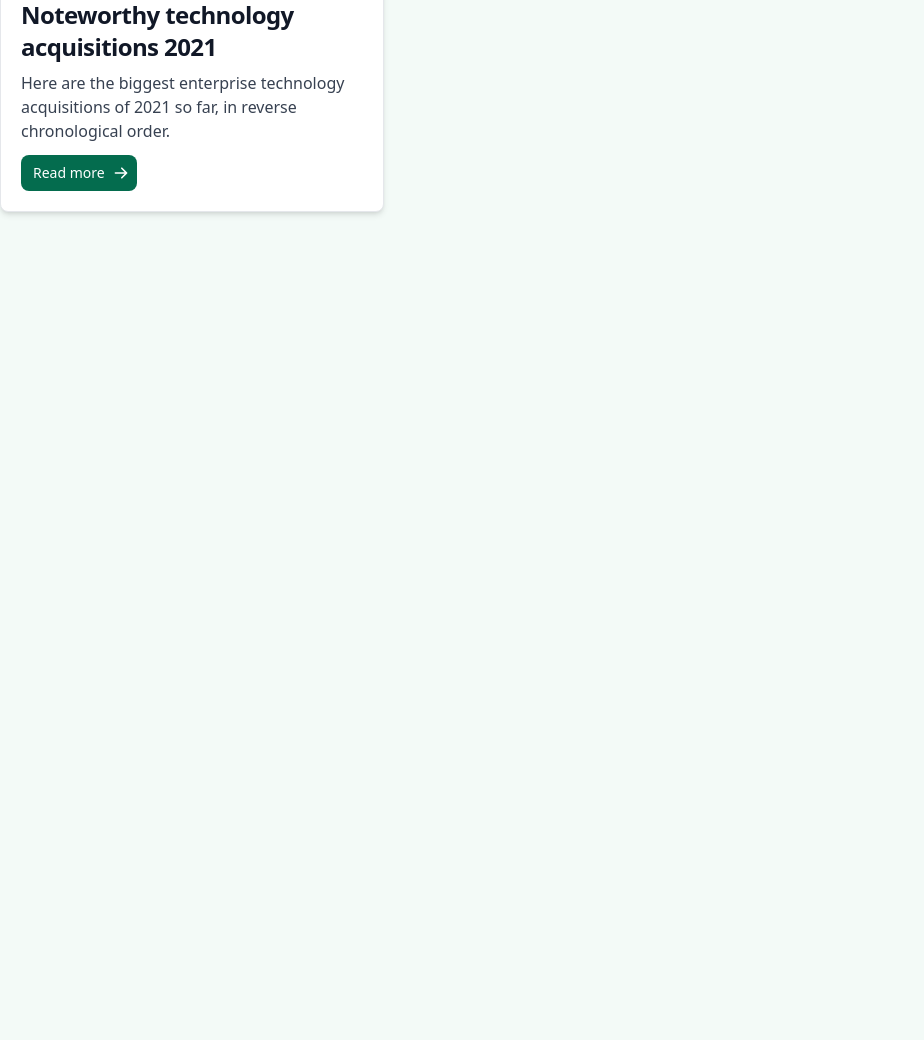
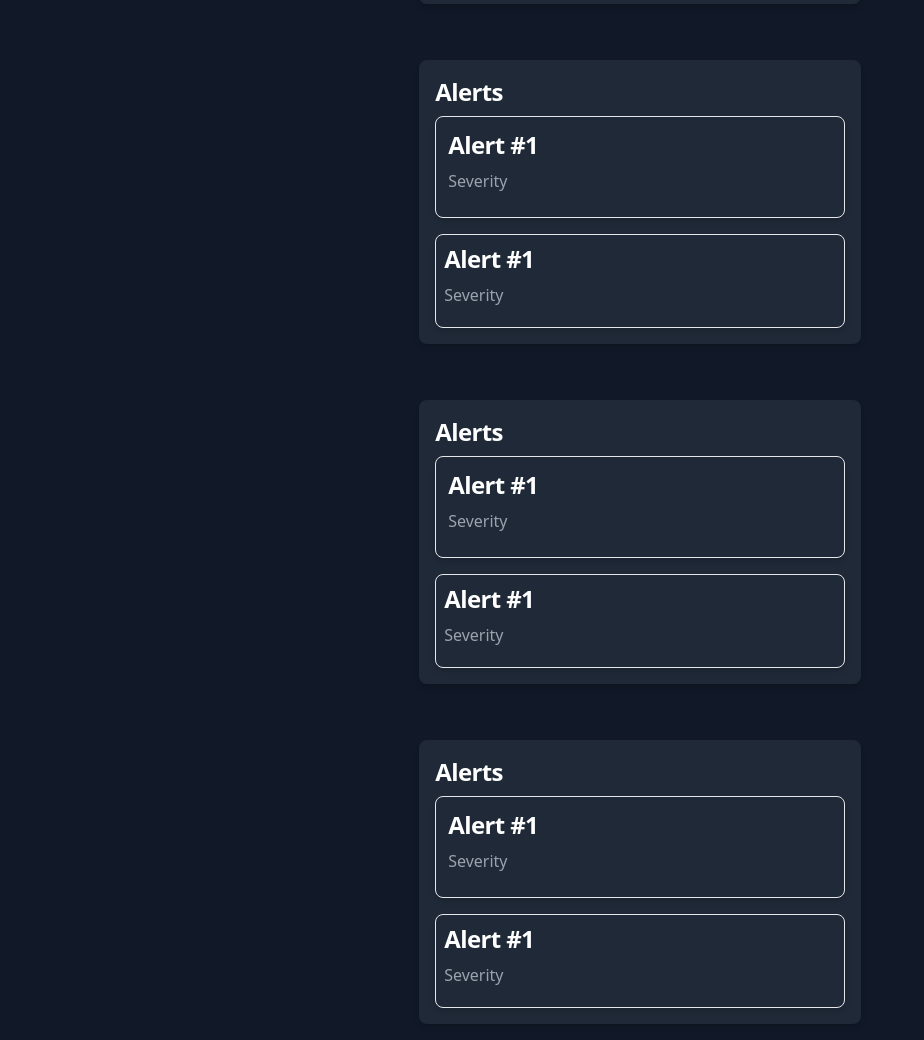
Before and after one commit to ACE-HACKS-1-0/sentinelui-django, a Django app: page /dashboard/ in a window 1280 px wide. Shown: the part 385-1425 px from the top of the page, without its empty margins (0-924 px from the left). Before the commit the page ends 600 px from the top, so only its background shows below. Run offline with Django 5.2, Linux system fonts and the light colour scheme; style sheets or scripts are compiled from the project's sources; some libraries are stand-ins or nearby versions.

Commit message:
dashboard: Add view for camera feed and fixup index

```diff
--- a/sentinelui/dashboard/urls.py
+++ b/sentinelui/dashboard/urls.py
@@ -1,6 +1,8 @@
-from .views import index
+from .views import index, camera_feed
 from django.urls import path
 
 urlpatterns = [
-    path('', index, name='index')
+    path('', index, name='index'),
+    path('cam', camera_feed, name='camera_feed')
+
 ]
--- a/sentinelui/dashboard/views.py
+++ b/sentinelui/dashboard/views.py
@@ -1,4 +1,10 @@
 from django.shortcuts import render
+from django.http import StreamingHttpResponse
+import cv2
+def camera_feed(request):
+    return render(request, 'dashboard/camera.html')
+
+
 
 def index(request):
     return render(request, 'dashboard/index.html')
--- a/sentinelui/templates/base.html
+++ b/sentinelui/templates/base.html
@@ -17,13 +17,24 @@
 
 </head>
 
-<body class="bg-green-50">
-    <div class="container mx-auto mt-4">
+
+<body class="bg-green-50 dark:bg-gray-900 flex flex-col gap-4">
+    <header>
+        <nav class=" bg-white dark:bg-gray-900 w-full border-b border-gray-200 dark:border-gray-600">
+            <div class="max-w-screen-xl flex flex-wrap items-center justify-between mx-auto p-4">
+                <span class="text-left text-2xl font-semibold whitespace-nowrap dark:text-white">{% block title %}{% endblock title %}</span>
+            </div>
+        </nav>
+    </header>
+    <div class="grid grid-flow-row grid-rows-2 mx-auto gap-4">
         {% block content %}
         {% endblock content %}
     </div>
 </body>
 
 <script src="https://cdnjs.cloudflare.com/ajax/libs/flowbite/2.3.0/flowbite.min.js"></script>
+<script>
+    document.documentElement.classList.add('dark');
+</script>
 
 </html>
--- a/sentinelui/templates/dashboard/index.html
+++ b/sentinelui/templates/dashboard/index.html
@@ -1,31 +1,86 @@
-<!-- templates/index.html -->
-
 {% extends "base.html" %}
 
+{% block title %}Dashboard{% endblock title %}
 {% block content %}
 
-<h1 class="mb-6 text-3xl text-green-800">Django + Tailwind CSS + Flowbite</h1>
-<div class="max-w-sm bg-white border border-gray-200 rounded-lg shadow-md dark:bg-gray-800 dark:border-gray-700">
-    <a href="#">
-        <img class="rounded-t-lg" src="/docs/images/blog/image-1.jpg" alt="" />
-    </a>
-    <div class="p-5">
-        <a href="#">
-            <h5 class="mb-2 text-2xl font-bold tracking-tight text-gray-900 dark:text-white">Noteworthy technology
-                acquisitions 2021</h5>
-        </a>
-        <p class="mb-3 font-normal text-gray-700 dark:text-gray-400">Here are the biggest enterprise technology
-            acquisitions of 2021 so far, in reverse chronological order.</p>
-        <a href="#"
-            class="inline-flex items-center px-3 py-2 text-sm font-medium text-center text-white bg-green-700 rounded-lg hover:bg-green-800 focus:ring-4 focus:outline-none focus:ring-green-300 dark:bg-green-600 dark:hover:bg-green-700 dark:focus:ring-green-800">
-            Read more
-            <svg class="w-4 h-4 ml-2 -mr-1" fill="currentColor" viewBox="0 0 20 20"
-                xmlns="http://www.w3.org/2000/svg">
-                <path fill-rule="evenodd"
-                    d="M10.293 3.293a1 1 0 011.414 0l6 6a1 1 0 010 1.414l-6 6a1 1 0 01-1.414-1.414L14.586 11H3a1 1 0 110-2h11.586l-4.293-4.293a1 1 0 010-1.414z"
-                    clip-rule="evenodd"></path>
-            </svg>
-        </a>
+<!-- Horizontal scrolling card stack with background -->
+<div class="flowbite-stack overflow-x-auto mt-6 bg-gray-100 rounded-lg shadow-md dark:bg-gray-800 p-4 items-stretch my-4 grid-span-2">
+    <div class="flowbite-scrollable-container">
+        <h1 class="mb-2 text-2xl font-bold tracking-tight text-gray-900 dark:text-white">Your Products</h1>
+        <div class="flowbite-scrollable">
+            <div class="flowbite-scrollable-inner">
+                <div class="flex gap-4">
+                    <!-- Loop over products -->
+                    <div class="card bg-white border border-gray-200 rounded-lg shadow-md dark:bg-gray-800 p-2">
+                        <img class="rounded-lg"src="" />
+                        <div class="p-5">
+                            <h5 class="mb-2 text-2xl font-bold tracking-tight text-gray-900 dark:text-white">Camera 1</h5>
+                            <p class="mb-3 font-normal text-gray-700 dark:text-gray-400">Card 1 Description</p>
+                            <a href='{% url "camera_feed" %}' class="dark:text-white">Read more</a>
+                        </div>
+                    </div>
+                    <div class="card bg-white border border-gray-200 rounded-lg shadow-md dark:bg-gray-800 p-2">
+                        <img class="rounded-lg"src="" />
+                        <div class="p-5">
+                            <h5 class="mb-2 text-2xl font-bold tracking-tight text-gray-900 dark:text-white">Camera 1</h5>
+                            <p class="mb-3 font-normal text-gray-700 dark:text-gray-400">Card 1 Description</p>
+                            <a href='{% url "camera_feed" %}' class="dark:text-white">Read more</a>
+                        </div>
+                    </div>
+                </div>
+            </div>
+        </div>
+    </div>
+</div>
+
+<div class="flowbite-stack overflow-x-auto mt-6 bg-gray-100 rounded-lg shadow-md dark:bg-gray-800 p-4 items-center my-4">
+    <h1 class="mb-2 text-2xl font-bold tracking-tight text-gray-900 dark:text-white">Alerts</h1>
+    <div class="flex flex-col gap-4">
+        <!-- Loop over alert -->
+        <div class="card bg-white border border-gray-200 rounded-lg shadow-md dark:bg-gray-800 p-2 items-center text-left">
+            <div class="p-1">
+                <h5 class="mb-2 text-2xl font-bold tracking-tight text-gray-900 dark:text-white">Alert #1</h5>
+                <p class="mb-3 font-normal text-gray-700 dark:text-gray-400">Severity</p>
+            </div>
+        </div>
+        <div class="card bg-white border border-gray-200 rounded-lg shadow-md dark:bg-gray-800 p-2 items-center text-left">
+            <h5 class="mb-2 text-2xl font-bold tracking-tight text-gray-900 dark:text-white">Alert #1</h5>
+            <p class="mb-3 font-normal text-gray-700 dark:text-gray-400">Severity</p>
+        </div>
+    </div>
+</div>
+
+<div class="flowbite-stack overflow-x-auto mt-6 bg-gray-100 rounded-lg shadow-md dark:bg-gray-800 p-4 items-center my-4">
+    <h1 class="mb-2 text-2xl font-bold tracking-tight text-gray-900 dark:text-white">Alerts</h1>
+    <div class="flex flex-col gap-4">
+        <!-- Loop over alert -->
+        <div class="card bg-white border border-gray-200 rounded-lg shadow-md dark:bg-gray-800 p-2 items-center text-left">
+            <div class="p-1">
+                <h5 class="mb-2 text-2xl font-bold tracking-tight text-gray-900 dark:text-white">Alert #1</h5>
+                <p class="mb-3 font-normal text-gray-700 dark:text-gray-400">Severity</p>
+            </div>
+        </div>
+        <div class="card bg-white border border-gray-200 rounded-lg shadow-md dark:bg-gray-800 p-2 items-center text-left">
+            <h5 class="mb-2 text-2xl font-bold tracking-tight text-gray-900 dark:text-white">Alert #1</h5>
+            <p class="mb-3 font-normal text-gray-700 dark:text-gray-400">Severity</p>
+        </div>
+    </div>
+</div>
+
+<div class="flowbite-stack overflow-x-auto mt-6 bg-gray-100 rounded-lg shadow-md dark:bg-gray-800 p-4 items-center my-4">
+    <h1 class="mb-2 text-2xl font-bold tracking-tight text-gray-900 dark:text-white">Alerts</h1>
+    <div class="flex flex-col gap-4">
+        <!-- Loop over alert -->
+        <div class="card bg-white border border-gray-200 rounded-lg shadow-md dark:bg-gray-800 p-2 items-center text-left">
+            <div class="p-1">
+                <h5 class="mb-2 text-2xl font-bold tracking-tight text-gray-900 dark:text-white">Alert #1</h5>
+                <p class="mb-3 font-normal text-gray-700 dark:text-gray-400">Severity</p>
+            </div>
+        </div>
+        <div class="card bg-white border border-gray-200 rounded-lg shadow-md dark:bg-gray-800 p-2 items-center text-left">
+            <h5 class="mb-2 text-2xl font-bold tracking-tight text-gray-900 dark:text-white">Alert #1</h5>
+            <p class="mb-3 font-normal text-gray-700 dark:text-gray-400">Severity</p>
+        </div>
     </div>
 </div>
 
```
Also changed, not shown: sentinelui/templates/dashboard/camera.html (added, +8 -0 lines).
